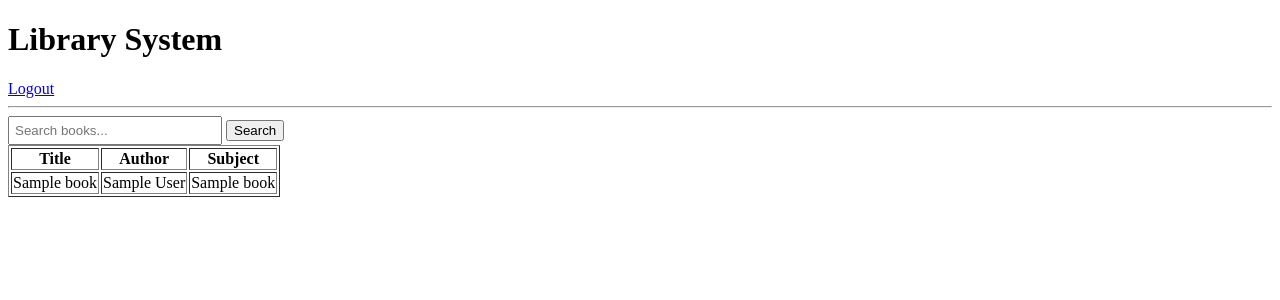
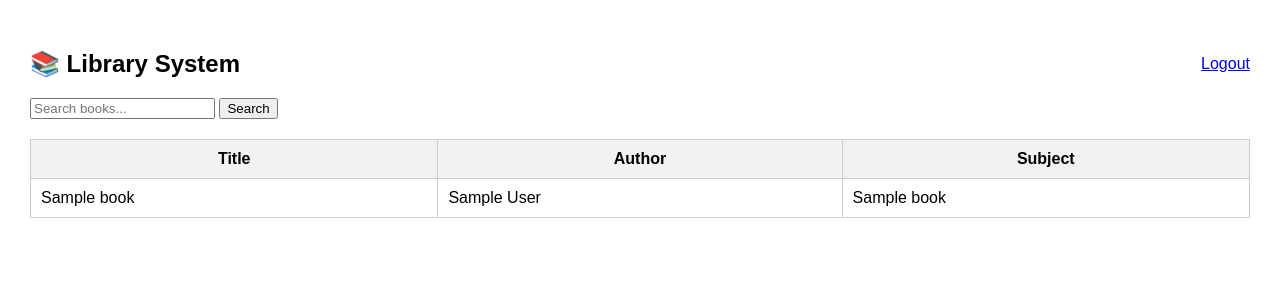
Before and after one commit to davidotieno13/library-web-app, a Flask app: page / in a window 1280 px wide. Shown: the top 300 px of the page. Run offline with Flask 3, Linux system fonts and the light colour scheme; the visitor is signed in with stand-in values (Sample User, id 1); tables that the repository leaves empty hold one stand-in row (values such as "Sample post").

Commit message:
Update index.html

```diff
--- a/templates/index.html
+++ b/templates/index.html
@@ -2,28 +2,68 @@
 <html>
 <head>
     <title>Library System</title>
+
+    <style>
+        body {
+            font-family: Arial;
+            margin: 30px;
+        }
+
+        .top {
+            display: flex;
+            justify-content: space-between;
+            align-items: center;
+        }
+
+        table {
+            width: 100%;
+            border-collapse: collapse;
+            margin-top: 20px;
+        }
+
+        th, td {
+            border: 1px solid #ccc;
+            padding: 10px;
+        }
+
+        th {
+            background: #f2f2f2;
+        }
+
+        .form-box input {
+            margin: 5px;
+            padding: 5px;
+        }
+    </style>
 </head>
 
 <body>
 
-<h1>Library System</h1>
+<div class="top">
+    <h2>📚 Library System</h2>
+    <a href="/logout">Logout</a>
+</div>
 
-<a href="/logout">Logout</a>
-
+<!-- ADD BOOK -->
 {% if session["user"] == "admin" %}
-<form method="POST" action="/add">
-    <input name="title" placeholder="Title">
-    <input name="author" placeholder="Author">
-    <button type="submit">Add</button>
-</form>
+<div class="form-box">
+    <form method="POST" action="/add">
+        <input name="title" placeholder="Title">
+        <input name="author" placeholder="Author">
+        <input name="subject" placeholder="Subject">
+        <button type="submit">Add</button>
+    </form>
+</div>
 {% endif %}
 
-<hr>
+<!-- SEARCH -->
 <form method="GET" action="/">
-    <input type="text" name="search" placeholder="Search books..." style="padding:5px; width:200px;">
+    <input name="search" placeholder="Search books...">
     <button type="submit">Search</button>
 </form>
-<table border="1">
+
+<!-- TABLE -->
+<table>
     <tr>
         <th>Title</th>
         <th>Author</th>
```
